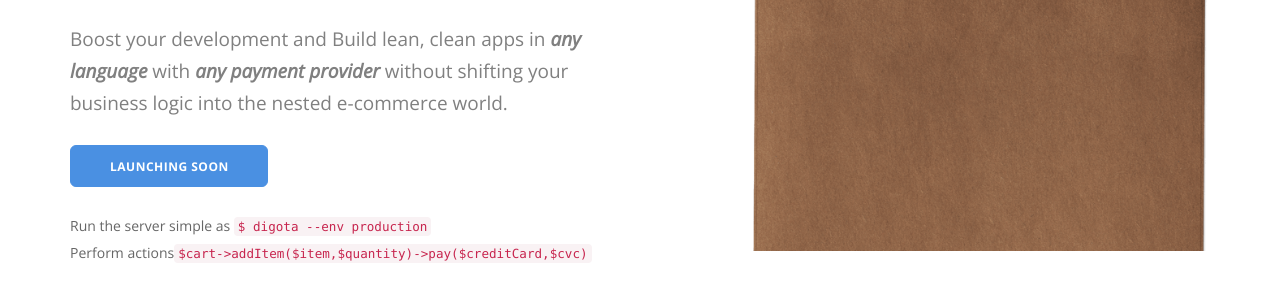
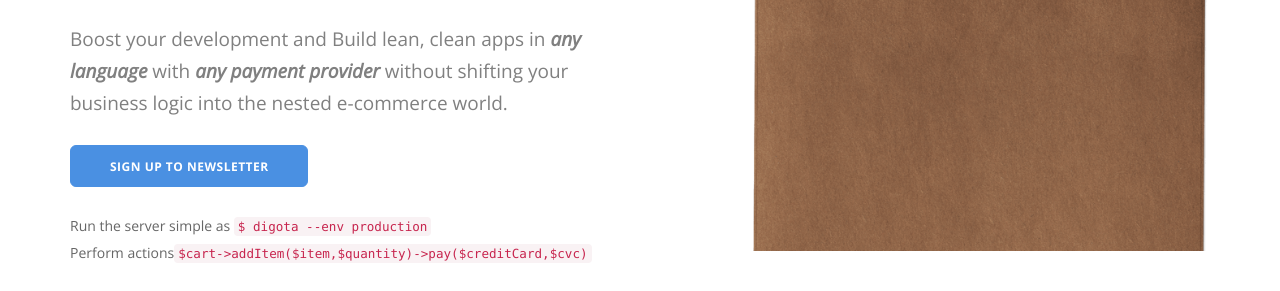
Before and after one commit to digota/digota.github.io, a plain HTML site: page index.html in a window 1280 px wide. Shown: the part 509-800 px from the top of the page. Drawn offline with nearby package versions, Linux system fonts and the light colour scheme.

Commit message:
newsletter

```diff
--- a/index.html
+++ b/index.html
@@ -41,9 +41,8 @@
                             with <b><i>any payment
                                 provider</i></b> without shifting your business logic into the nested
                             e-commerce world.</p>
-                        <div onclick="ga('send', 'event', 'Button', 'click', 'launching soon');"
-                             class="btn btn--primary type--uppercase "><span class="btn__text">launching soon</span>
-                        </div>
+                        <a href="http://eepurl.com/cR4Y-P" class="btn btn--primary type--uppercase "><span class="btn__text">sign up to newsletter</span>
+                        </a>
                         <div class="">
                             <p class="lead"></p>
                             <span>Run the server simple as <code>$ digota --env production </code></span> <br>
```
